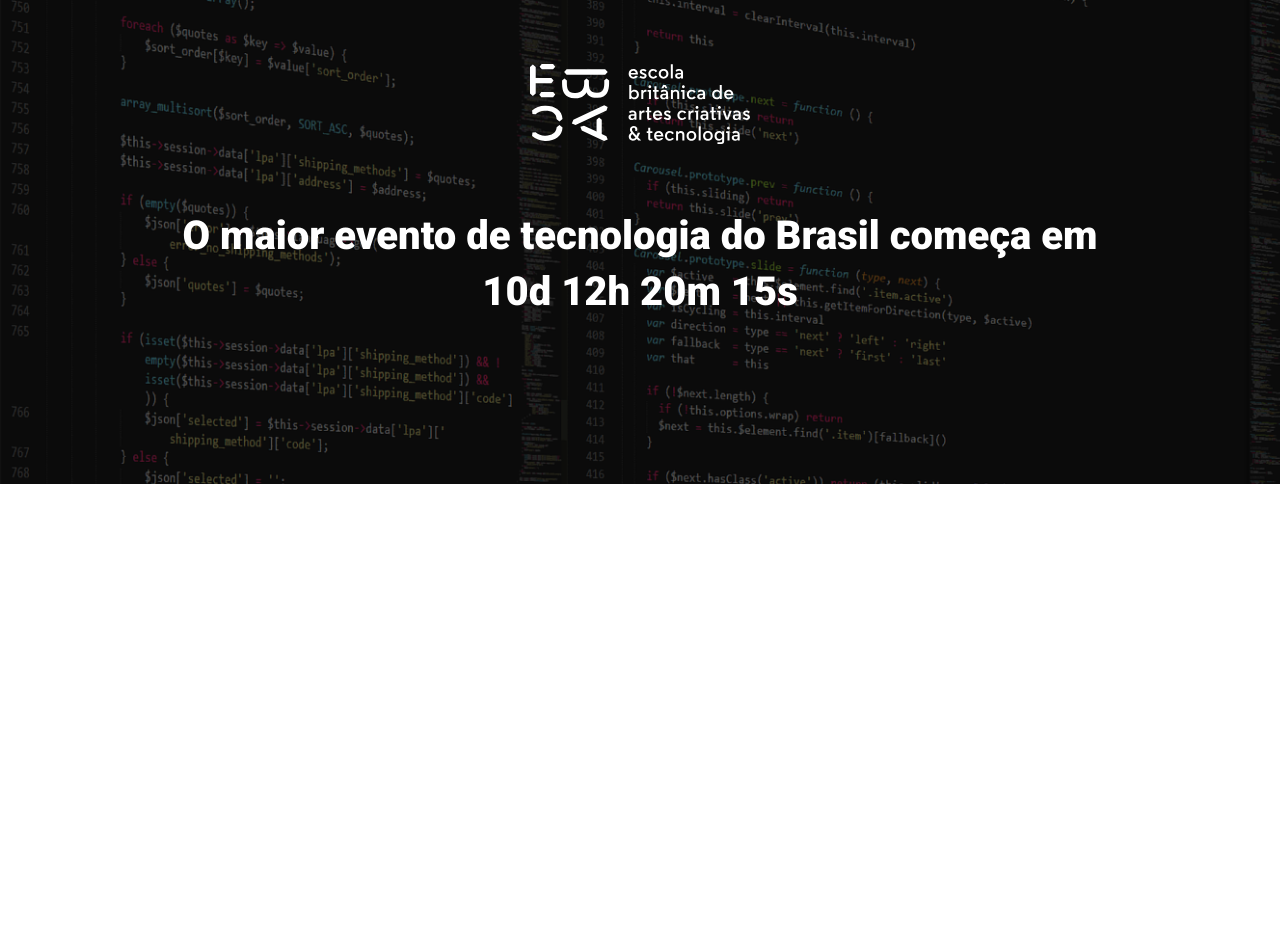
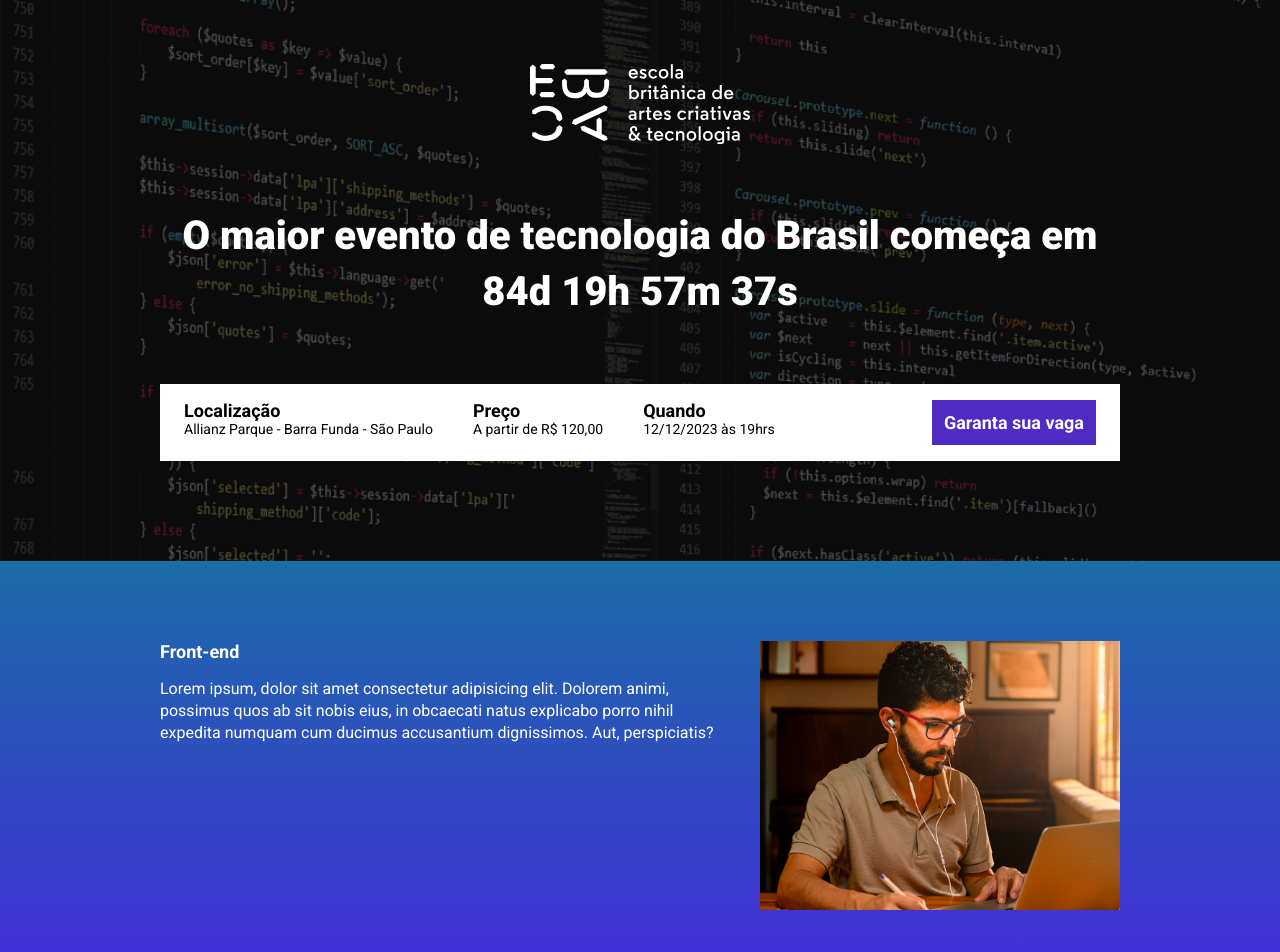
Before and after one commit to ppossidio/projeto_pagina-evento, a website built with Parcel: page src/index.html in a window 1280 px wide. Shown: the top 952 px of the page. Before the commit the page ends 800 px from the top, so only its background shows below. Built offline with nearby package versions, Linux system fonts and the light colour scheme.

Commit message:
criando a contagem regressiva

```diff
--- a/package.json
+++ b/package.json
@@ -2,9 +2,9 @@
   "name": "projeto",
   "version": "1.0.0",
   "description": "",
-  "main": "index.js",
   "scripts": {
     "dev": "parcel src/index.html src/styles/main.scss src/scripts/main.js",
+    "build": "parcel build src/index.html",
     "test": "echo \"Error: no test specified\" && exit 1"
   },
   "author": "",
--- a/src/index.html
+++ b/src/index.html
@@ -8,17 +8,83 @@
     <link rel="preconnect" href="https://fonts.gstatic.com" crossorigin>
     <link href="https://fonts.googleapis.com/css2?family=Roboto:wght@400;700;900&display=swap" rel="stylesheet">
     <link rel="stylesheet" href="styles/main.scss">
+    <link rel="stylesheet" href="https://unpkg.com/aos@next/dist/aos.css" />
 </head>
 <body>
     <header class="hero">
         <div class="container">
             <img class="hero__logo" src="./images/ebac_logo.svg" alt="EBAC">
             <p class="hero__text">
-                O maior evento de tecnologia do Brasil começa em 10d 12h 20m 15s
+                O maior evento de tecnologia do Brasil começa em <span id="contador"></span>
             </p>
+            <div class="infos-bar">
+                <ul class="infos-bar__infos">
+                    <li class="infos-bar__infos__item">
+                        <b>Localização</b>
+                        Allianz Parque - Barra Funda - São Paulo
+                    </li>
+                    <li class="infos-bar__infos__item">
+                        <b>Preço</b>
+                        A partir de R$ 120,00
+                    </li>
+                    <li class="infos-bar__infos__item">
+                        <b>Quando</b>
+                        12/12/2023 às 19hrs
+                    </li>
+                </ul>
+                <a href="" class="button button--primary">
+                    Garanta sua vaga
+                </a>
+            </div>
         </div>
     </header>
 
+    <section class="event event--frontend">
+        <div class="container" data-aos="fade-right">
+            <div class="event__details">
+                <h2 class="event__details__title">Front-end</h2>
+                <p class="event__details__description">
+                    Lorem ipsum, dolor sit amet consectetur adipisicing elit. Dolorem animi, possimus quos ab sit nobis eius, in obcaecati natus explicabo porro nihil expedita numquam cum ducimus accusantium dignissimos. Aut, perspiciatis?
+                </p>
+            </div>
+            <img class="event__image" src="./images/frontend.png" alt="Front-end">
+        </div>
+    </section>
+    <section class="event event--ui-ux event--image-left">
+        <div class="container" data-aos="fade-left">
+            <div class="event__details">
+                <h2 class="event__details__title">UI/UX</h2>
+                <p class="event__details__description">
+                    Lorem ipsum, dolor sit amet consectetur adipisicing elit. Dolorem animi, possimus quos ab sit nobis eius, in obcaecati natus explicabo porro nihil expedita numquam cum ducimus accusantium dignissimos. Aut, perspiciatis?
+                </p>
+            </div>
+            <img class="event__image" src="./images/ui-ux.png" alt="Front-end">
+        </div>
+    </section>
+    <section class="event event--data-science">
+        <div class="container" data-aos="fade-right">
+            <div class="event__details">
+                <h2 class="event__details__title">Data Science</h2>
+                <p class="event__details__description">
+                    Lorem ipsum, dolor sit amet consectetur adipisicing elit. Dolorem animi, possimus quos ab sit nobis eius, in obcaecati natus explicabo porro nihil expedita numquam cum ducimus accusantium dignissimos. Aut, perspiciatis?
+                </p>
+            </div>
+            <img class="event__image" src="./images/data.png" alt="Front-end">
+        </div>
+    </section>
+    <section class="event event--backend event--image-left">
+        <div class="container" data-aos="fade-left">
+            <div class="event__details">
+                <h2 class="event__details__title">Back-end</h2>
+                <p class="event__details__description">
+                    Lorem ipsum, dolor sit amet consectetur adipisicing elit. Dolorem animi, possimus quos ab sit nobis eius, in obcaecati natus explicabo porro nihil expedita numquam cum ducimus accusantium dignissimos. Aut, perspiciatis?
+                </p>
+            </div>
+            <img class="event__image" src="./images/backend.png" alt="Front-end">
+        </div>
+    </section>
+
+    <script src="https://unpkg.com/aos@next/dist/aos.js"></script>
     <script src="scripts/main.js"></script>
 </body>
 </html>
--- a/src/scripts/main.js
+++ b/src/scripts/main.js
@@ -0,0 +1,27 @@
+AOS.init();
+
+const dataDoEvento = new Date("Dec 12, 2023 19:00:00");
+const timeStampDoEvento = dataDoEvento.getTime();
+
+const contaAsHoras = setInterval(function() {
+    const agora = new Date();
+    const timeStampAtual = agora.getTime();
+
+    const distanciaAteOEvento = timeStampDoEvento - timeStampAtual;
+
+    const diaEmMs = 1000 * 60 * 60 * 24;
+    const horaEmMs = 1000 * 60 * 60;
+    const minutoEmMs = 1000 * 60;
+
+    const diasAteOEvento = Math.floor(distanciaAteOEvento / diaEmMs);
+    const horasAteOEvento = Math.floor((distanciaAteOEvento % diaEmMs) / horaEmMs);
+    const minutosAteoEvento = Math.floor((distanciaAteOEvento % horaEmMs) / minutoEmMs);
+    const segundosAteOEvento = Math.floor((distanciaAteOEvento % minutoEmMs) / 1000);
+
+    document.getElementById('contador').innerHTML = `${diasAteOEvento}d ${horasAteOEvento}h ${minutosAteoEvento}m ${segundosAteOEvento}s`;
+
+    if (distanciaAteOEvento < 0) {
+        clearInterval(contaAsHoras);
+        document.getElementById('contador').innerHTML = 'Evento expirado'
+    }
+}, 1000);
--- /dev/null
+++ b/src/styles/_event.scss
@@ -0,0 +1,64 @@
+@use 'variables';
+
+.event {
+    padding: 80px 0;
+
+    &--frontend {
+        background-image: linear-gradient(variables.$blue1, variables.$blue2);
+    }
+
+    &--ui-ux {
+        background-image: linear-gradient(variables.$blue2, variables.$pink);
+    }
+
+    &--data-science {
+        background-image: linear-gradient(variables.$pink, variables.$yellow);
+    }
+
+    &--backend {
+        background-image: linear-gradient(variables.$yellow, variables.$pink);
+    }
+
+    &--image-left {
+        .container {
+            flex-direction: row-reverse;
+        }
+    }
+
+    .container {
+        display: flex;
+        gap: 40px;
+    }
+
+    &__image {
+        max-width: 360px;
+    }
+
+    &__details {
+
+        &__title {
+            font-size: 18px;
+            font-weight: bold;
+            margin-bottom: 16px;
+        }
+
+        &__description {
+            line-height: 22px;
+        }
+    }
+
+    @media (max-width: 640px) {
+        .container {
+            display: block;
+        }
+
+        &__image {
+            width: 100%;
+        }
+
+        &__details {
+            margin-right: 0;
+            margin-bottom: 16px;
+        }
+    }
+}
--- a/src/styles/_hero.scss
+++ b/src/styles/_hero.scss
@@ -1,3 +1,5 @@
+@use 'variables';
+
 .hero {
     padding-top: 64px;
     padding-bottom: 100px;
@@ -16,7 +18,7 @@
         left: 0;
         width: 100%;
         height: 100%;
-        background-color: #000;
+        background-color: variables.$secondaryTextColor;
         content: "";
         opacity: .6;
     }
--- /dev/null
+++ b/src/styles/_variables.scss
@@ -0,0 +1,8 @@
+$textColor: #fff;
+$secondaryTextColor: #000;
+
+$blue1: #1b6ca7;
+$blue2: #442bdb;
+$pink: #89223b;
+$yellow: #9c791d;
+$purple: #4f2ac3;
--- /dev/null
+++ b/src/styles/components/_buttons.scss
@@ -0,0 +1,25 @@
+@use '../variables';
+
+.button {
+    padding: 12px;
+    font-size: 18px;
+    font-weight: bold;
+    text-decoration: none;
+    text-align: center;
+    white-space: nowrap;
+
+    &--primary {
+        color: #fff;
+        background-color: variables.$purple;
+    }
+
+    @media (max-width: 640px) {
+        display: block;
+        width: 100%;
+    }
+
+    @media (max-width: 1024px) {
+        display: flex;
+        align-items: center;
+    }
+}
--- /dev/null
+++ b/src/styles/components/_infos_bar.scss
@@ -0,0 +1,42 @@
+@use '../variables';
+
+.infos-bar {
+    padding: 16px 24px;
+    background-color: variables.$textColor;
+    display: flex;
+    justify-content: space-between;
+
+    &__infos {
+        display: flex;
+        gap: 40px;
+
+        &__item{
+            font-size: 14px;
+            color: variables.$secondaryTextColor;
+
+            b {
+                color: variables.$secondaryTextColor;
+                font-size: 18px;
+                display: block;
+            }
+        }
+    }
+
+    @media (max-width: 640px) {
+        display: block;
+
+        &__infos {
+            display: block;
+
+            &__item {
+                margin-bottom: 24px;
+            }
+        }
+    }
+
+    @media (max-width: 1024px) {
+        &__infos {
+            gap: 16px;
+        }
+    }
+}
--- a/src/styles/main.scss
+++ b/src/styles/main.scss
@@ -1,11 +1,16 @@
 @use 'hero';
+@use 'components/infos_bar';
+@use 'components/buttons';
+@use 'event';
+@use 'variables';
 
 * {
     margin: 0;
     padding: 0;
     box-sizing: border-box;
     font-family: 'Roboto', sans-serif;
-    color: #fff;
+    color: variables.$textColor;
+    list-style: none;
 }
 
 .container {
```
